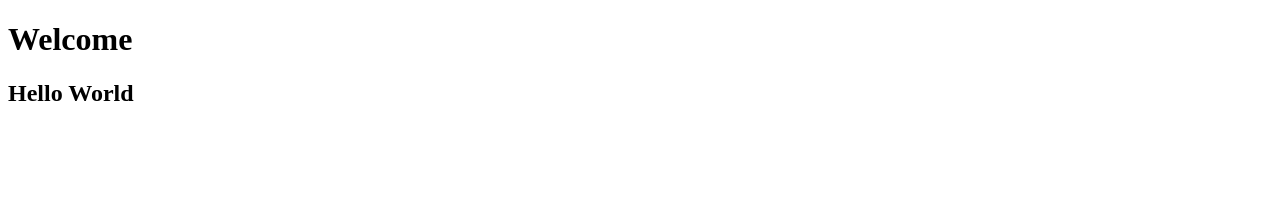
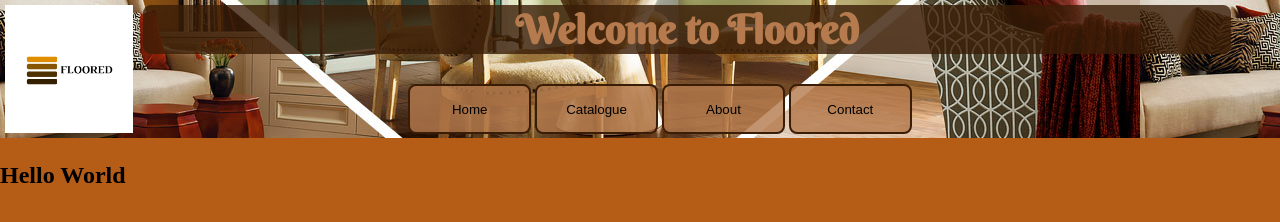
Before and after one commit to WizardCity/WebDesignProject, a plain HTML site: page about.html in a window 1280 px wide. Drawn offline with Linux system fonts and the light colour scheme.

Commit message:
Updated with finished Product page and Temp CSS

```diff
--- a/about.html
+++ b/about.html
@@ -2,10 +2,29 @@
 <html lang="en">
 <head>
 	<meta charset="UTF-8">
-	<title>Document</title>
+	<title>About</title>
+	<link rel="stylesheet" href="style.css">
 </head>
 <body>
-	<h1>Welcome</h1>
+
+	<header class="banner">
+
+		<img src="images/logo.png" class="logo">
+
+		<h1>Welcome to Floored</h1>
+
+		<div class="nav">
+
+			<a href="home.html"><button>Home</button></a>
+			<a href="products.html"><button>Catalogue</button></a>
+			<a href="about.html"><button>About</button></a>
+			<a href="contact.html"><button>Contact</button></a>
+
+		</div>
+
+	</header>
+
 	<h2>Hello World</h2>
+
 </body>
 </html>
--- /dev/null
+++ b/style.css
@@ -0,0 +1,76 @@
+/* CSS for products page */
+@import url('https://fonts.googleapis.com/css?family=Berkshire+Swash');
+
+body {
+	width: 100%;
+	margin:0 auto;
+	background-color: #B55C17;
+}
+
+.banner {
+	width: 100%;
+	background-image: url(images/bannerImage.jpg);
+	display: inline-block;
+}
+
+.logo{
+	width: 10%;
+	height: 10%;
+	min-width: 100px;
+	min-height: 100px;
+	padding: 5px;
+	float:left;
+}
+
+h1{
+	color:#B57A4D;
+	width: 85%;
+	float:left;
+	text-align: center;
+	font-size: 40px;
+	font-family: 'Berkshire Swash', cursive;
+    word-wrap: break-word;
+    background: rgba(58, 29, 7, 0.8);
+	border-radius: 8px;
+	margin: 5px;
+}
+
+
+.nav{
+	width:80%;
+	float:left;
+	padding-left: 10px;
+	padding-top: 25px;
+	text-align: center;
+}
+
+button{
+	background-color: rgba(181, 122, 77, 0.8);
+	border-radius: 8px;
+    text-align: center;
+    border: 2px solid rgb(58, 29, 7);
+    width:12%;
+    min-width: 70px;
+    min-height: 50px;
+}
+
+a{
+	color:#B57A4D;
+}
+
+.mainCon{
+	width: 100%;
+}
+
+.items{
+	width:100%;
+}
+
+img{
+	width:100%;
+	max-height: 900px;
+}
+
+br {
+	width: 100%;
+}
```
Also changed, not shown: contact.html (added, +30 -0 lines), home.html (+20 -2 lines), products.html (added, +57 -0 lines), images/CRembossSeries.jpg (added), images/DSRembossSeries.jpg (added), images/LRembossSeries.jpg (added), images/PVCSeries.jpg (added), images/SolidEngineeredSeries.jpg (added), images/WGhandscrapedSeries.jpg (added), images/bannerImage.jpg (added), images/embossSeries.jpg (added), images/highGlossSeries.jpg (added), images/logo.png (added), images/normalSeries.jpg (added), 2 more files, 1 other file.
